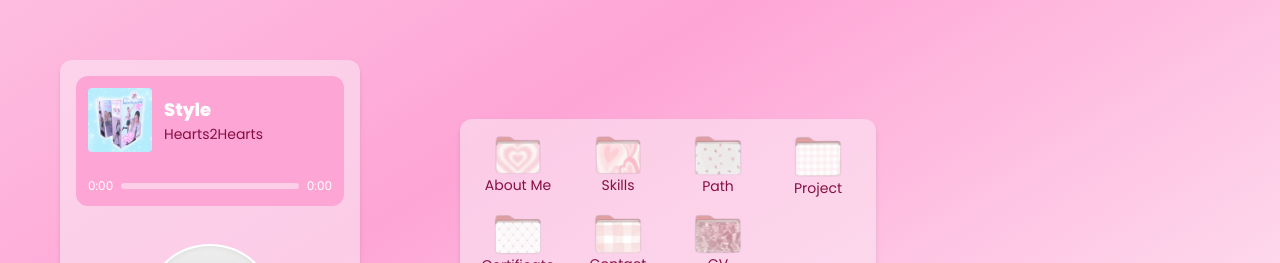
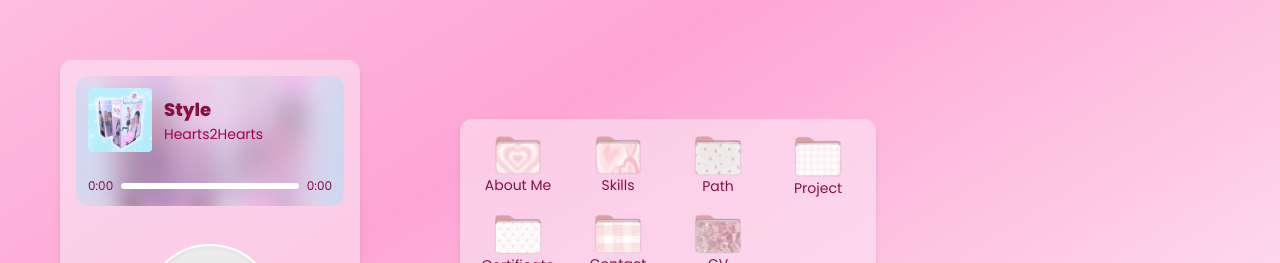
Before and after one commit to silviansi/portfolio, a Vue app: page / in a window 1280 px wide. Shown: the part 340-603 px from the top of the page. Built offline with nearby package versions, Linux system fonts and the light colour scheme.

Commit message:
update top screen with blur image cover

```diff
--- a/src/components/Music.vue
+++ b/src/components/Music.vue
@@ -2,7 +2,18 @@
   <div class="w-[300px] h-[340px] bg-pink-100/60 rounded-xl shadow-md relative flex flex-col items-center justify-between pt-4 pb-6 px-4 font-[VT323] text-pink-500">
 
     <!-- Layar Atas -->
-    <div class="bg-pink-300 rounded-xl overflow-hidden w-full h-[130px] p-3 text-white flex flex-col justify-between">
+    <div class="relative rounded-xl overflow-hidden w-full h-[130px] text-pink-900">
+      <!-- Background Cover Blur -->
+      <div
+        class="absolute inset-0 bg-cover bg-center blur-sm scale-110"
+        :style="{ backgroundImage: `url(${currentTrack.cover})` }"
+      ></div>
+
+      <!-- Overlay untuk warna tambahan -->
+      <div class="absolute inset-0 bg-pink-300/30 backdrop-blur-md"></div>
+
+      <!-- Konten -->
+      <div class="relative z-10 p-3 h-full flex flex-col justify-between">
         <!-- Info Track -->
         <div class="flex gap-3 items-center">
           <img
@@ -12,7 +23,20 @@
           />
           <div>
             <p class="text-lg font-bold">{{ currentTrack.title }}</p>
-        <p class="text-sm text-pink-900">{{ currentTrack.artist }}</p>
+            <p class="text-sm text-pink-800">{{ currentTrack.artist }}</p>
+          </div>
+        </div>
+
+        <!-- Progress Bar -->
+        <div class="text-xs flex items-center justify-between mt-2">
+          <span>{{ formatTime(currentTime) }}</span>
+          <div class="flex-1 mx-2 h-[6px] rounded-full bg-white overflow-hidden">
+            <div
+              class="h-full bg-gradient-to-r from-green-300 to-pink-500"
+              :style="{ width: progress + '%' }"
+            ></div>
+          </div>
+          <span>{{ formatTime(duration) }}</span>
         </div>
       </div>
 
```
Lines whose indentation alone changed are shown as unchanged.
